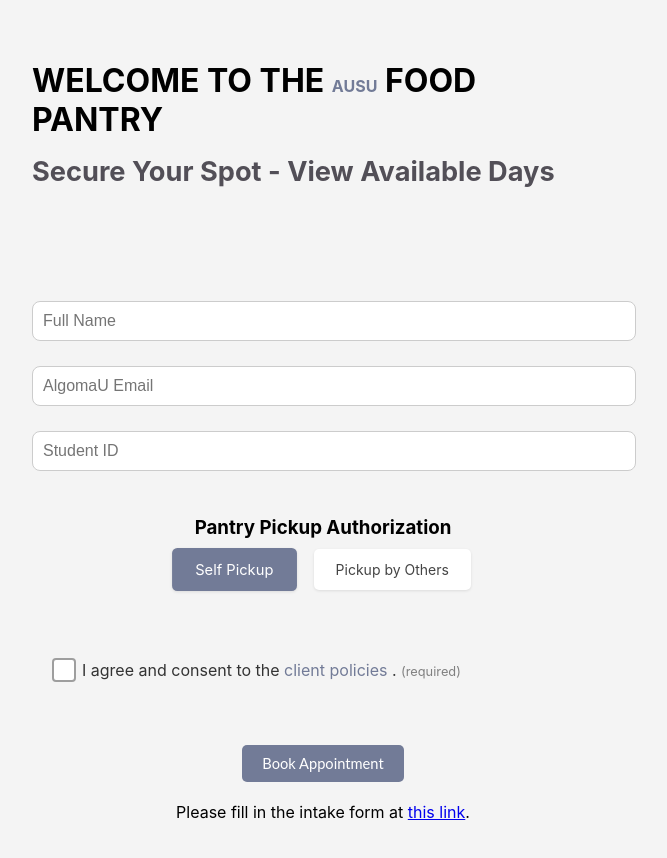
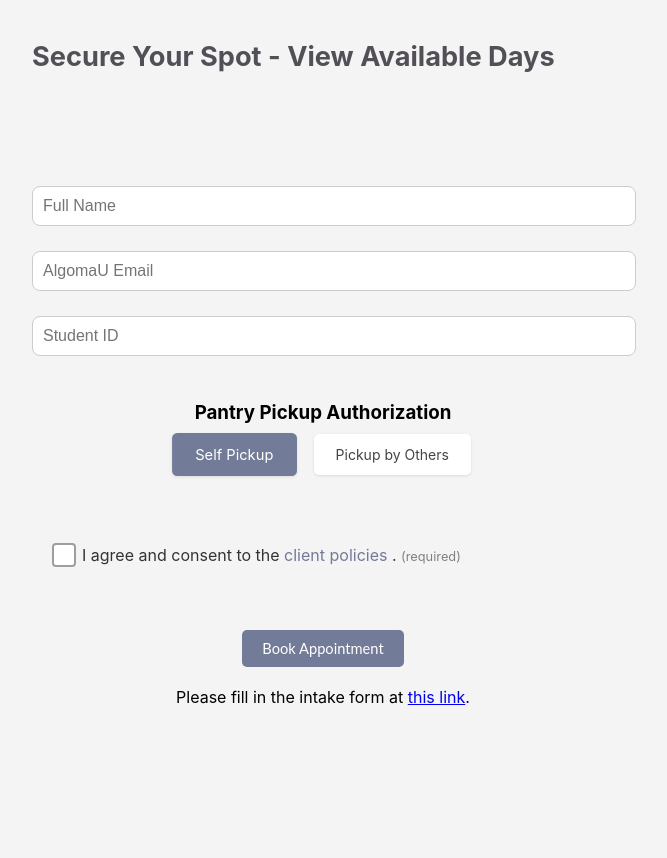
Before and after one commit to badr21k/Library-room-booking, a plain HTML site: page index.html in a window 1280 px wide. Shown: the whole page, without its empty margins (317-984 px from the left). After the commit the page ends 820 px from the top, so only its background shows below. Drawn offline with Linux system fonts and the light colour scheme.

Commit message:
change test

```diff
--- a/index.html
+++ b/index.html
@@ -399,7 +399,7 @@
 </head>
 <body>
 <div class="container">
-    <h1>WELCOME TO THE <span style="color: #727b97;">AUSU</span> FOOD PANTRY</h1>
+    <!-- <h1>WELCOME TO THE <span style="color: #727b97;">AUSU</span> FOOD PANTRY</h1> -->
     <h2>Secure Your Spot - View Available Days</h2>
     <div id="days" class="time-slots"></div>
     <div id="timeSlots" class="time-slots"></div>
```
